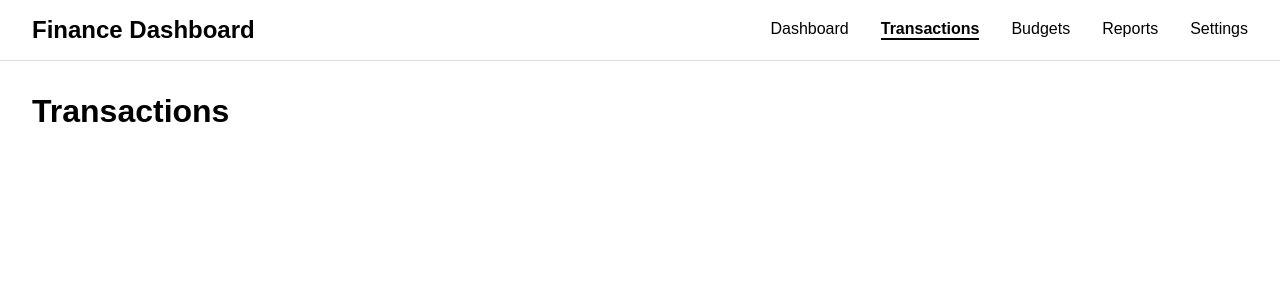
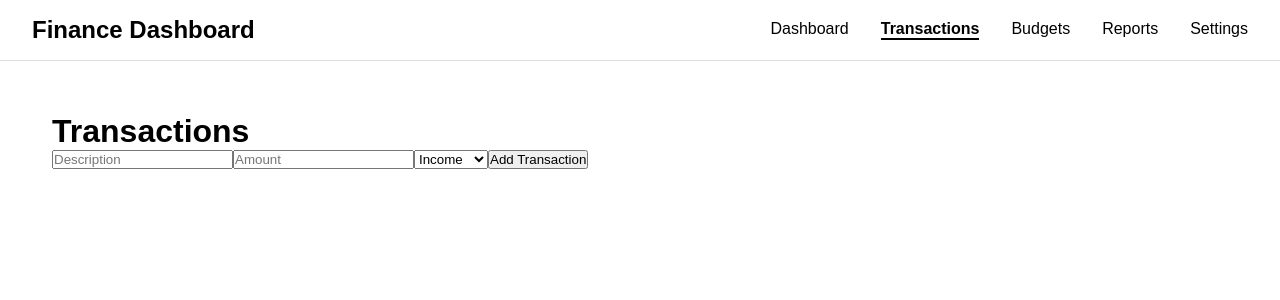
Before and after one commit to Vanish565/React_app, a React (Vite) app: page /transactions in a window 1280 px wide. Shown: the top 300 px of the page. Built offline with nearby package versions, Linux system fonts and the light colour scheme.

Commit message:
added transactions forms  and transaction functionality such as adding transactions

```diff
--- /dev/null
+++ b/src/components/TransactionForm.jsx
@@ -0,0 +1,54 @@
+import { useState } from "react";
+
+function TransactionForm({ onAddTransaction }) {
+  const [description, setDescription] = useState("");
+  const [amount, setAmount] = useState("");
+  const [type, setType] = useState("income");
+
+  const handleSubmit = (e) => {
+    e.preventDefault();
+
+    if (!description || !amount) return;
+
+    onAddTransaction({
+      id: Date.now(),
+      description,
+      amount: Number(amount),
+      type,
+    });
+
+    setDescription("");
+    setAmount("");
+    setType("income");
+  };
+
+  return (
+    <form onSubmit={handleSubmit} style={{ marginBottom: "20px" }}>
+      <input
+        type="text"
+        placeholder="Description"
+        value={description}
+        onChange={(e) => setDescription(e.target.value)}
+      />
+
+      <input
+        type="number"
+        placeholder="Amount"
+        value={amount}
+        onChange={(e) => setAmount(e.target.value)}
+      />
+
+      <select
+        value={type}
+        onChange={(e) => setType(e.target.value)}
+      >
+        <option value="income">Income</option>
+        <option value="expense">Expense</option>
+      </select>
+
+      <button type="submit">Add Transaction</button>
+    </form>
+  );
+}
+
+export default TransactionForm;
--- /dev/null
+++ b/src/components/TransactionList.jsx
@@ -0,0 +1,22 @@
+function TransactionList({ transactions, onDeleteTransaction }) {
+  return (
+    <ul>
+      {transactions.map((t) => (
+        <li key={t.id} style={{ marginBottom: "10px" }}>
+          <span>
+            {t.description} | {t.type} | R{t.amount}
+          </span>
+
+          <button
+            onClick={() => onDeleteTransaction(t.id)}
+            style={{ marginLeft: "10px" }}
+          >
+            Delete
+          </button>
+        </li>
+      ))}
+    </ul>
+  );
+}
+
+export default TransactionList;
--- a/src/pages/Transactions.jsx
+++ b/src/pages/Transactions.jsx
@@ -1,5 +1,32 @@
+import { useState } from "react";
+import TransactionForm from "../components/TransactionForm";
+import TransactionList from "../components/TransactionList";
+
 function Transactions() {
-  return <h1>Transactions</h1>;
+  const [transactions, setTransactions] = useState([]);
+
+  const addTransaction = (transaction) => {
+    setTransactions((prev) => [...prev, transaction]);
+  };
+
+  const deleteTransaction = (id) => {
+    setTransactions((prev) =>
+      prev.filter((t) => t.id !== id)
+    );
+  };
+
+  return (
+    <div style={{ padding: "20px" }}>
+      <h1>Transactions</h1>
+
+      <TransactionForm onAddTransaction={addTransaction} />
+
+      <TransactionList
+        transactions={transactions}
+        onDeleteTransaction={deleteTransaction}
+      />
+    </div>
+  );
 }
 
 export default Transactions;
```
